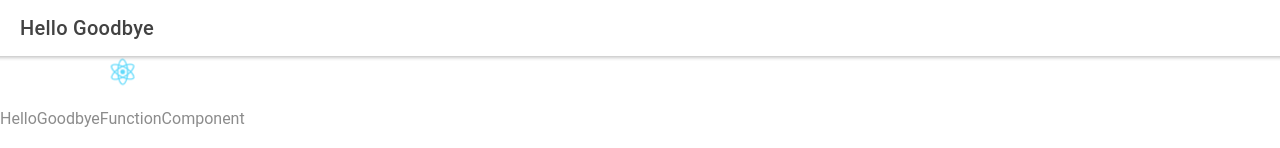
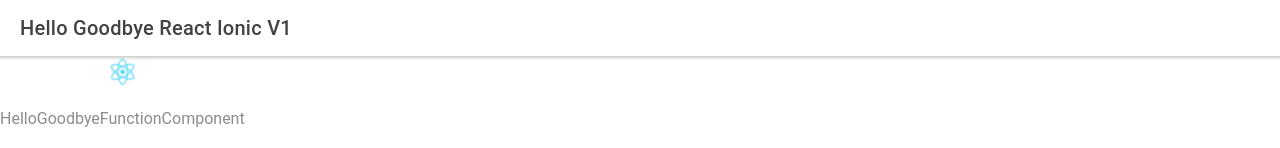
Before and after one commit to DonStegall/hello-goodbye-react-ionic-v1, a React (Create React App) app: page /home in a window 1280 px wide. Shown: the top 148 px of the page. Built offline with nearby package versions, Linux system fonts and the light colour scheme.

Commit message:
changed banner text to have full sample name

```diff
--- a/src/pages/Home.tsx
+++ b/src/pages/Home.tsx
@@ -10,13 +10,13 @@
     <IonPage>
       <IonHeader>
         <IonToolbar>
-          <IonTitle>Hello Goodbye</IonTitle>
+          <IonTitle>Hello Goodbye React Ionic V1</IonTitle>
         </IonToolbar>
       </IonHeader>
       <IonContent fullscreen>
         <IonHeader collapse="condense">
           <IonToolbar>
-            <IonTitle size="large">Hello Goodbye</IonTitle>
+            <IonTitle size="large">Hello Goodbye React Ionic V1</IonTitle>
           </IonToolbar>
         </IonHeader>
         <HelloGoodbyeFunctionComponent />
```
